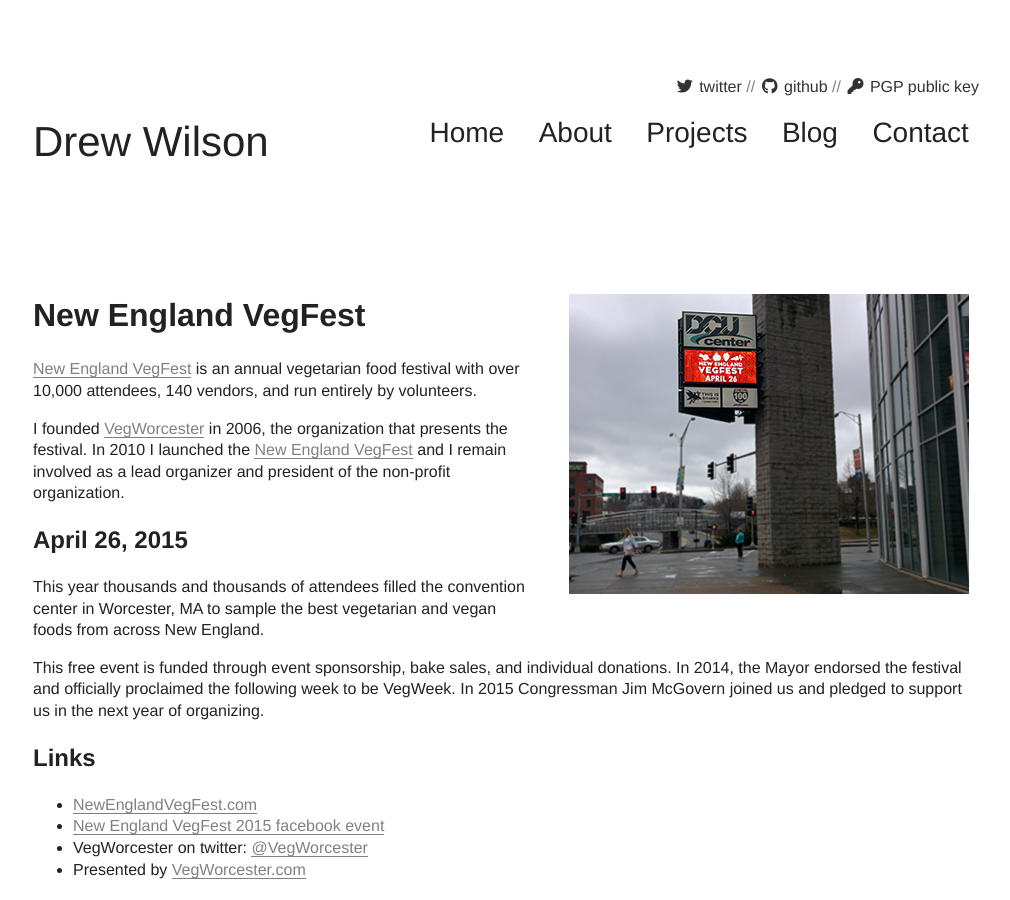
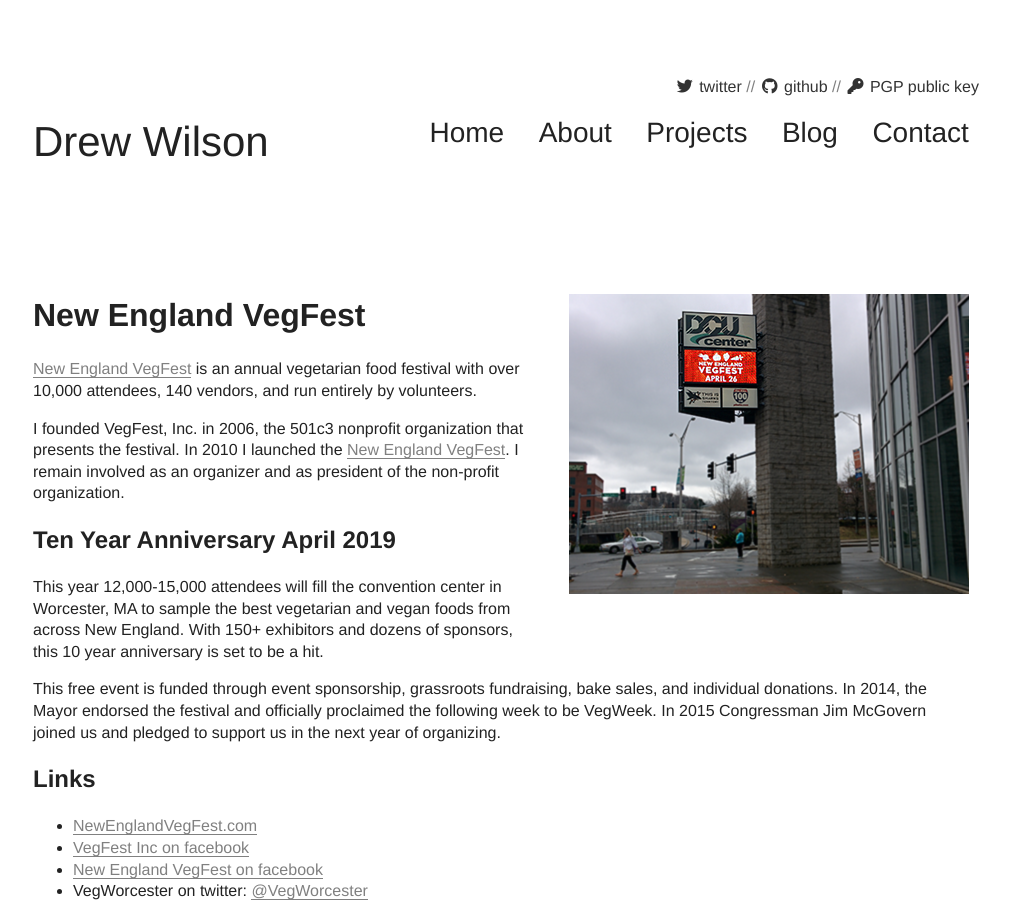
Before and after one commit to drewrwilson/drewrwilson.github.io, a Jekyll site: the page built from _posts/projects/2015-04-26-new-england-vegfest.md, in a window 1280 px wide and 900 px high. Shown: the whole window, without its empty margins (139-1149 px from the left). Built offline with Jekyll 4.4.1, drawn with Linux system fonts in a browser that asks for light colours; nearby versions of some CDN libraries; library files that are not in the unit come from our copies; some of the changed text lies outside the part shown.

Commit message:
update vegfest project

```diff
--- a/_posts/projects/2015-04-26-new-england-vegfest.md
+++ b/_posts/projects/2015-04-26-new-england-vegfest.md
@@ -1,7 +1,7 @@
 ---
 layout: portfolio_entry
 title: New England VegFest
-description: "Annual vegetarian festival in Worcester, MA. 7,000 attendees, 120 exhibitors, 200 volunteers."
+description: "Annual vegetarian festival in Worcester, MA. 14,000 attendees, 150+ exhibitors, 200 volunteers."
 link: https://NewEnglandVegFest.com
 images:
 - nevegfest/2015-04-26-VEGFEST-mcgovern.jpg
@@ -22,17 +22,19 @@
 
 [New England VegFest](https://NewEnglandVegFest.com) is an annual vegetarian food festival with over 10,000 attendees, 140 vendors, and run entirely by volunteers.
 
-I founded [VegWorcester](http://VegWorcester.com) in 2006, the organization that presents the festival. In 2010 I launched the [New England VegFest](https://NewEnglandVegFest.com)  and I remain involved as a lead organizer and president of the non-profit organization.
+I founded VegFest, Inc. in 2006, the 501c3 nonprofit organization that presents the festival. In 2010 I launched the [New England VegFest](https://NewEnglandVegFest.com). I remain involved as an organizer and as president of the non-profit organization.
 
-## April 26, 2015
+## Ten Year Anniversary April 2019
 
-This year thousands and thousands of attendees filled the convention center in Worcester, MA to sample the best vegetarian and vegan foods from across New England.
+This year 12,000-15,000 attendees will fill the convention center in Worcester, MA to sample the best vegetarian and vegan foods from across New England. With 150+ exhibitors and dozens of sponsors, this 10 year anniversary is set to be a hit.
 
-This free event is funded through event sponsorship, bake sales, and individual donations. In 2014, the Mayor endorsed the festival and officially proclaimed the following week to be VegWeek. In 2015 Congressman Jim McGovern joined us and pledged to support us in the next year of organizing.
+This free event is funded through event sponsorship, grassroots fundraising, bake sales, and individual donations. In 2014, the Mayor endorsed the festival and officially proclaimed the following week to be VegWeek. In 2015 Congressman Jim McGovern joined us and pledged to support us in the next year of organizing.
 
 ## Links
 
  * [NewEnglandVegFest.com](https://NewEnglandVegFest.com)
- * [New England VegFest 2015 facebook event](https://www.facebook.com/events/355366494646694/)
+ * [VegFest Inc on facebook](https://www.facebook.com/VegFest-1657703931152886/)
+  * [New England VegFest on facebook](https://www.facebook.com/newenglandvegfest/)
  * VegWorcester on twitter: [@VegWorcester](https://twitter.com/VegWorcester)
+ * New England VegFest on instagram: [@VegWorcester](https://instagram.com/nevegfest)
  * Presented by [VegWorcester.com](http://VegWorcester.com)
```
